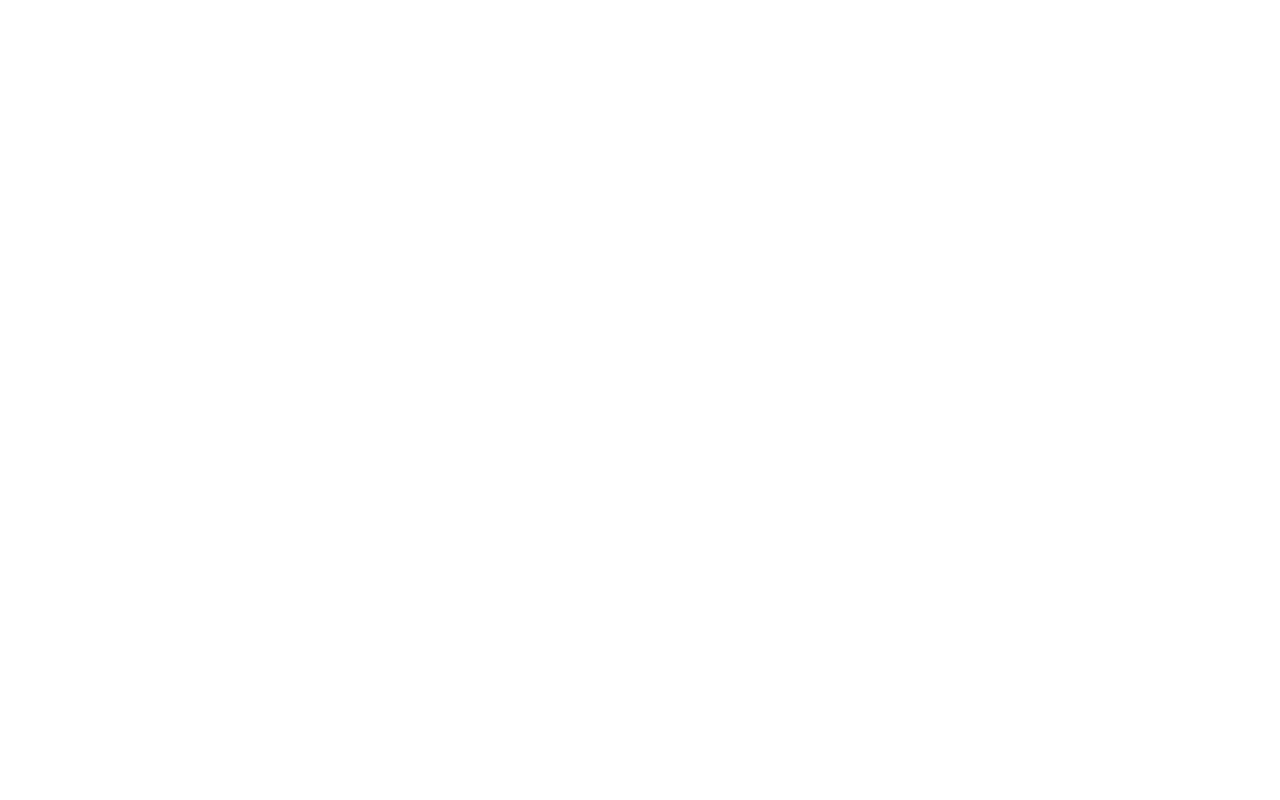
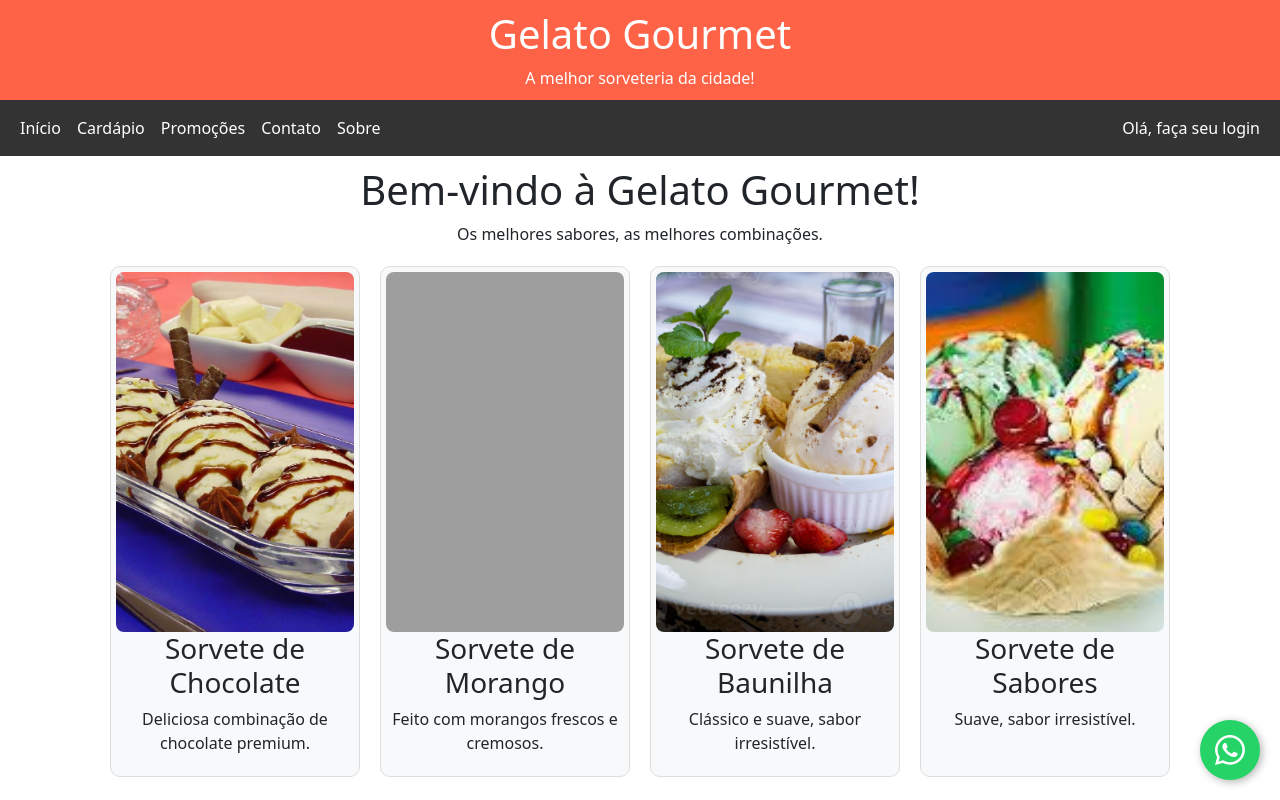
Before and after one commit to jcrpego/gelato, a plain HTML site: page index.html in a window 1280 px wide. Shown: the top 800 px of the page. Drawn offline with nearby package versions, Linux system fonts and the light colour scheme; the site is published under a folder, as on GitHub Pages, so addresses that start at the root find nothing; files whose address does not match are found by name.

Commit message:
Update index.html

```diff
--- a/index.html
+++ b/index.html
@@ -6,7 +6,7 @@
   <link href="https://cdn.jsdelivr.net/npm/bootstrap@5.3.0/dist/css/bootstrap.min.css" rel="stylesheet">
   <link rel="stylesheet" href="css/estilo.css">
 <!-- Certifique-se de que o caminho está correto para o arquivo navbar.js -->
-  <script src="/gelato/navbar.js"></script> <!-- Inclui o script do menu -->
+  <script src="navbar.js"></script> <!-- Inclui o script do menu -->
   <script src="login.js"></script>
   <link href="https://cdn.jsdelivr.net/npm/bootstrap-icons@1.10.5/font/bootstrap-icons.css" rel="stylesheet">
   <link href="https://cdn.jsdelivr.net/npm/aos@2.3.4/dist/aos.css" rel="stylesheet">
```
